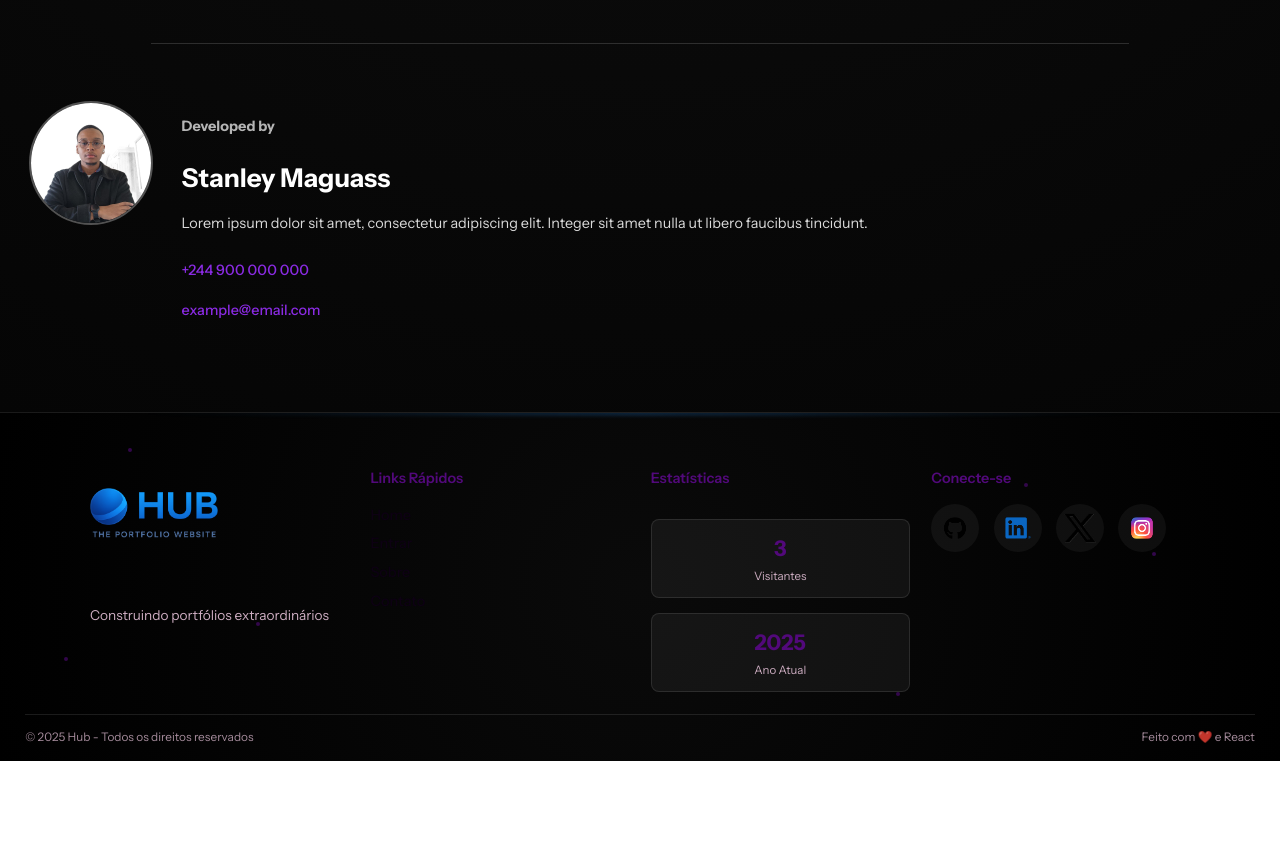
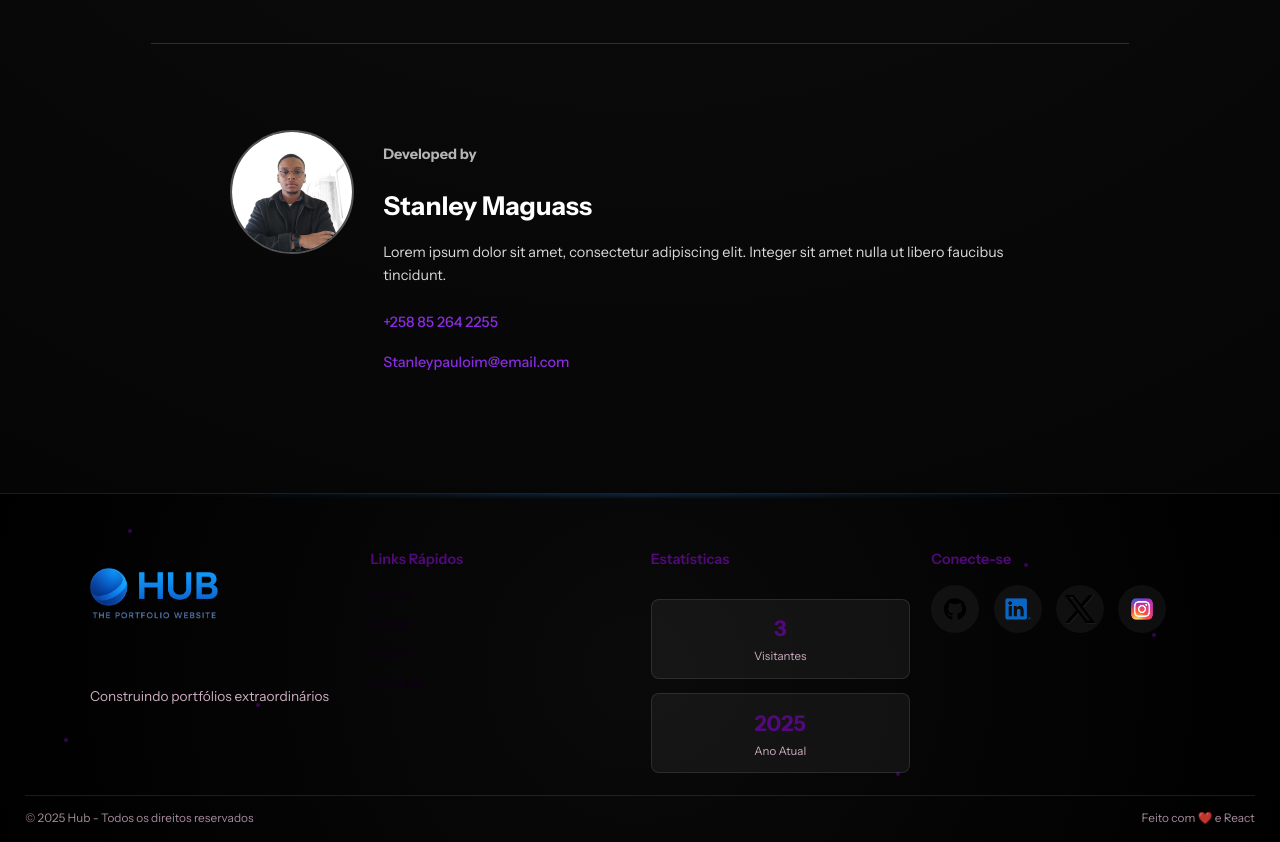
Before and after one commit to StanleyPauloIM/Hub-PortfolioSite, a React (Vite) app: page / in a window 1280 px wide. Shown: the part 1798-2640 px from the top of the page. Before the commit the page ends 2559 px from the top, so only its background shows below. Built offline with nearby package versions, Linux system fonts and the light colour scheme.

Commit message:
satisfied

```diff
--- a/src/pages/LandingPage/components/FeaturesSection/FeaturesSection.Jsx
+++ b/src/pages/LandingPage/components/FeaturesSection/FeaturesSection.Jsx
@@ -68,11 +68,11 @@ const FeaturesSection = () => {
             libero faucibus tincidunt.
           </p>
           <div className={styles.contacts}>
-            <a href="tel:+244900000000" className={styles.link}>
-              +244 900 000 000
+            <a href="tel:+258852642255" className={styles.link}>
+              +258 85 264 2255
             </a>
-            <a href="mailto:example@email.com" className={styles.link}>
-              example@email.com
+            <a href="mailto:Stanleypauloim@email.com" className={styles.link}>
+              Stanleypauloim@email.com
             </a>
           </div>
         </div>
--- a/src/pages/LandingPage/components/FeaturesSection/FeaturesSection.module.css
+++ b/src/pages/LandingPage/components/FeaturesSection/FeaturesSection.module.css
@@ -119,6 +119,7 @@
   gap: 2rem;
   margin-top: 4rem;
   text-align: left;
+  padding: 2rem 14rem; /* espaço maior na esquerda/direita */
 }
 
 .profileImage {
```
